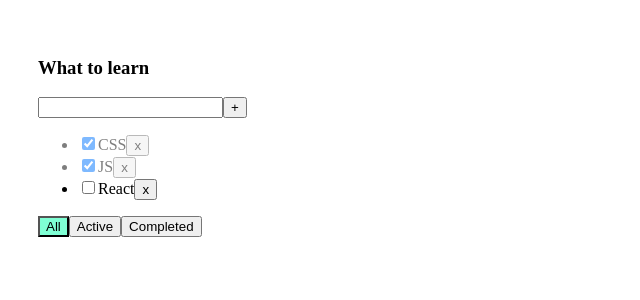
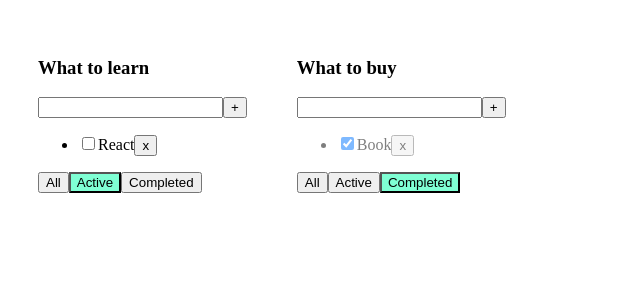
Before and after one commit to dsilichev/todolist-ts, a React (Create React App) app: page / in a window 1280 px wide. Shown: the top 300 px of the page, without its empty margins (0-640 px from the left). Built offline with nearby package versions, Linux system fonts and the light colour scheme.

Commit message:
handling_separate_todolists

```diff
--- a/src/App.tsx
+++ b/src/App.tsx
@@ -6,7 +6,11 @@ import { useState } from "react";
 import { v1 } from "uuid";
 
 export type FilterValueType = "all" | "completed" | "active";
-
+type TodoListType = {
+  id: string;
+  title: string;
+  filter: FilterValueType;
+};
 function App() {
   // let tasks2: Array<TaskType> = [
   //   {id: 1, title: 'X Men', isDone: true},
@@ -14,54 +18,93 @@ function App() {
   //   {id: 3, title: 'Mummy', isDone: true},
   // ]
 
-  const [tasks, setTasks] = useState<Array<TaskType>>([
-    { id: v1(), title: "CSS", isDone: true },
-    { id: v1(), title: "JS", isDone: true },
-    { id: v1(), title: "React", isDone: false },
-  ]);
-  const [filter, setFilter] = useState<FilterValueType>("all");
+  // const [tasks, setTasks] = useState<Array<TaskType>>([
+  //   { id: v1(), title: "CSS", isDone: true },
+  //   { id: v1(), title: "JS", isDone: true },
+  //   { id: v1(), title: "React", isDone: false },
+  // ]);
 
-  let tasksForTodoList = tasks;
-  if (filter === "completed") {
-    tasksForTodoList = tasks.filter((t) => t.isDone === true);
-  }
-  if (filter === "active") {
-    tasksForTodoList = tasks.filter((t) => t.isDone === false);
-  }
-
-  const handleChangeFilter = (value: FilterValueType) => {
-    setFilter(value);
+  const handleChangeFilter = (value: FilterValueType, todolistId: string) => {
+    let todolist = todolists.find((tl) => tl.id === todolistId);
+    if (todolist) {
+      todolist.filter = value;
+      setTodolists([...todolists]);
+    }
   };
 
-  const handleRemoveItem = (id: string) => {
-    setTasks(tasks.filter((task) => task.id !== id));
+  const handleRemoveItem = (id: string, todolistId: string) => {
+    let tasks = tasksObj[todolistId];
+    let filterdTasks = tasks.filter((task) => task.id !== id);
+    tasksObj[todolistId] = filterdTasks;
+    setTasks({ ...tasksObj });
   };
 
-  const handleAddTask = (title: string) => {
+  const handleAddTask = (title: string, todolistId: string) => {
     let newTask: TaskType = { id: v1(), title, isDone: false };
-    setTasks([...tasks, newTask]);
+    const tasks = tasksObj[todolistId];
+    const newTasks = [newTask, ...tasks];
+    tasksObj[todolistId] = newTasks;
+    setTasks({ ...tasksObj });
   };
 
-  const handleChangeStatus = (taskId: string, isDone: boolean) => {
+  const handleChangeStatus = (
+    taskId: string,
+    isDone: boolean,
+    todolistId: string
+  ) => {
+    const tasks = tasksObj[todolistId];
     let task = tasks.find((t) => t.id === taskId);
     if (task) {
       task.isDone = isDone;
+      tasksObj[todolistId] = tasks;
     }
-    setTasks([...tasks]);
+    setTasks({...tasksObj});
   };
+
+  const todolistId1 = v1();
+  const todolistId2 = v1();
+
+  let [todolists, setTodolists] = useState<Array<TodoListType>>([
+    { id: todolistId1, title: "What to learn", filter: "active" },
+    { id: todolistId2, title: "What to buy", filter: "completed" },
+  ]);
+
+  let [tasksObj, setTasks] = useState({
+    [todolistId1]: [
+      { id: v1(), title: "CSS", isDone: true },
+      { id: v1(), title: "JS", isDone: true },
+      { id: v1(), title: "React", isDone: false },
+    ],
+    [todolistId2]: [
+      { id: v1(), title: "Book", isDone: true },
+      { id: v1(), title: "Milk", isDone: false },
+    ],
+  });
 
   return (
     <div className="App">
-      <Todolist
-        title="What to learn"
-        tasks={tasksForTodoList}
-        handleRemoveItem={handleRemoveItem}
-        handleChangeFilter={handleChangeFilter}
-        handleAddTask={handleAddTask}
-        handleChangeStatus={handleChangeStatus}
-        filter={filter}
-      />
-      {/* <Todolist title='Movies' tasks={tasks2} handleRemoveItem={handleRemoveItem} /> */}
+      {todolists.map((tl) => {
+        let tasksForTodoList = tasksObj[tl.id];
+        if (tl.filter === "completed") {
+          tasksForTodoList = tasksForTodoList.filter((t) => t.isDone === true);
+        }
+        if (tl.filter === "active") {
+          tasksForTodoList = tasksForTodoList.filter((t) => t.isDone === false);
+        }
+        return (
+          <Todolist
+            key={tl.id}
+            id={tl.id}
+            title={tl.title}
+            tasks={tasksForTodoList}
+            handleRemoveItem={handleRemoveItem}
+            handleChangeFilter={handleChangeFilter}
+            handleAddTask={handleAddTask}
+            handleChangeStatus={handleChangeStatus}
+            filter={tl.filter}
+          />
+        );
+      })}
     </div>
   );
 }
--- a/src/Todolist.tsx
+++ b/src/Todolist.tsx
@@ -8,12 +8,13 @@ export type TaskType = {
 };
 
 type PropsType = {
+  id: string;
   title: string;
   tasks: Array<TaskType>;
-  handleRemoveItem: (id: string) => void;
-  handleChangeFilter: (value: FilterValueType) => void;
-  handleAddTask: (title: string) => void;
-  handleChangeStatus: (taskId: string, isDone: boolean) => void;
+  handleRemoveItem: (id: string, todolistId: string) => void;
+  handleChangeFilter: (value: FilterValueType, todolistId: string) => void;
+  handleAddTask: (title: string, todolistId: string) => void;
+  handleChangeStatus: (taskId: string, isDone: boolean, todolistId: string) => void;
   filter: FilterValueType;
 };
 
@@ -35,18 +36,18 @@ function Todolist(props: PropsType) {
       setError("Field is required");
       return;
     }
-    props.handleAddTask(newTaskTitle.trim());
+    props.handleAddTask(newTaskTitle.trim(), props.id);
     setNewTaskTitle("");
   };
 
   const handleOnAllFilter = () => {
-    props.handleChangeFilter("all");
+    props.handleChangeFilter("all", props.id);
   };
   const handleOnCompletedFilter = () => {
-    props.handleChangeFilter("completed");
+    props.handleChangeFilter("completed", props.id);
   };
   const handleOnActiveFilter = () => {
-    props.handleChangeFilter("active");
+    props.handleChangeFilter("active", props.id);
   };
 
   return (
@@ -65,10 +66,10 @@ function Todolist(props: PropsType) {
       <ul>
         {props.tasks.map((t) => {
           const handleOnRemove = () => {
-            props.handleRemoveItem(t.id);
+            props.handleRemoveItem(t.id, props.id);
           };
           const handleOnChangeStatus = (e: ChangeEvent<HTMLInputElement>) => {
-            props.handleChangeStatus(t.id, e.currentTarget.checked);
+            props.handleChangeStatus(t.id, e.currentTarget.checked, props.id);
           };
 
           return (
```
